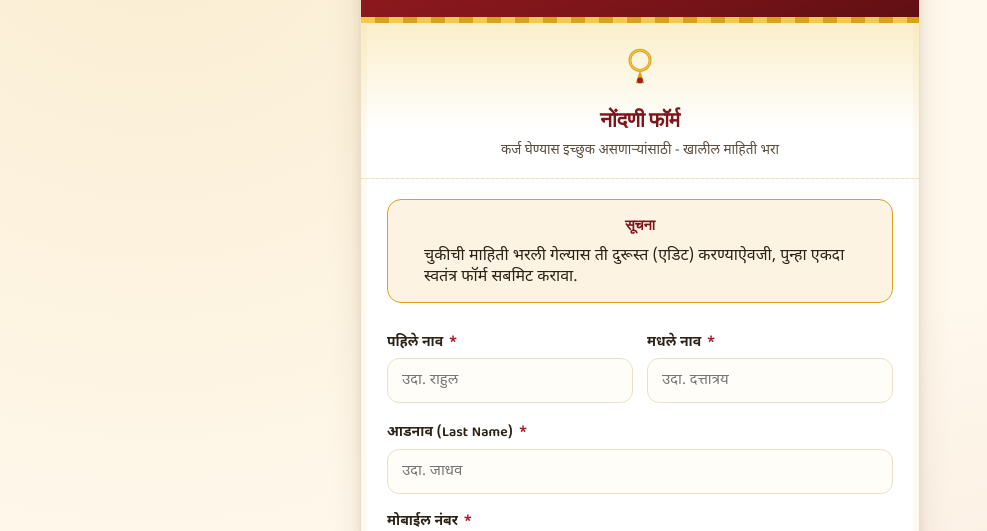
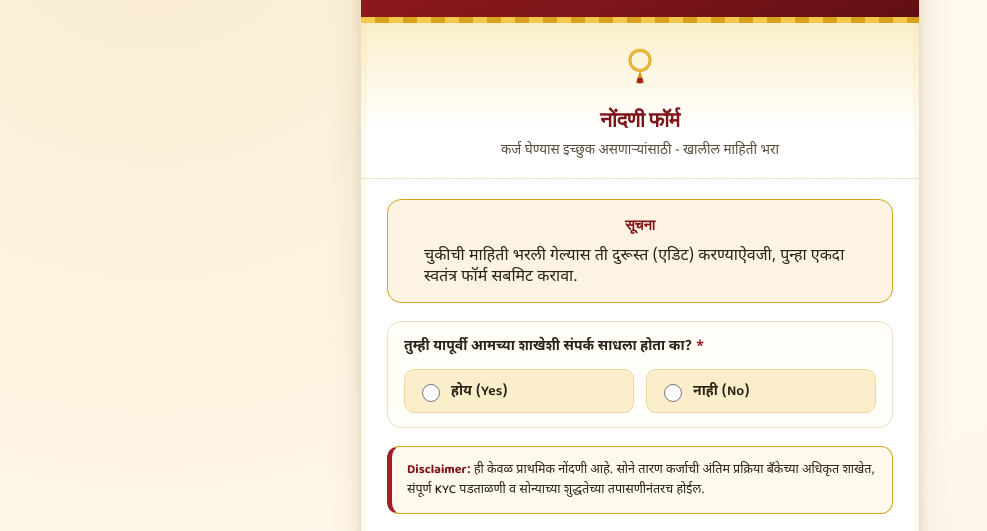
Before and after one commit to ayushwagh1273-max/sonetaran-form, a plain HTML site: page index.html in a window 1280 px wide. Shown: the part 269-800 px from the top of the page, without its empty margins (0-987 px from the left). Drawn offline with Linux system fonts and the light colour scheme.

Commit message:
Update index.html

```diff
--- a/index.html
+++ b/index.html
@@ -7,6 +7,102 @@
 <link rel="preconnect" href="https://fonts.googleapis.com">
 <link href="https://fonts.googleapis.com/css2?family=Baloo+2:wght@500;600;700;800&family=Noto+Sans+Devanagari:wght@400;500;600;700&display=swap" rel="stylesheet">
 <style>
+  /* Previous branch contact question */
+  .previous-contact{
+    margin:18px 26px 4px;
+    background:#FFFDF8;
+    border:1.5px solid var(--line);
+    border-radius:14px;
+    padding:14px 16px;
+  }
+
+  .previous-contact-title{
+    font-size:14px;
+    font-weight:600;
+    color:var(--ink);
+    margin-bottom:12px;
+    line-height:1.5;
+  }
+
+  .yes-no-options{
+    display:flex;
+    gap:12px;
+  }
+
+  .yes-no-option{
+    flex:1;
+    display:flex;
+    align-items:center;
+    gap:8px;
+    background:var(--gold-pale);
+    border:1px solid #ecd8a2;
+    border-radius:10px;
+    padding:10px 12px;
+    cursor:pointer;
+    font-size:14px;
+    font-weight:600;
+  }
+
+  .yes-no-option input{
+    width:18px;
+    height:18px;
+    accent-color:var(--maroon);
+    cursor:pointer;
+  }
+
+  .reason-wrap{
+    display:none;
+    margin-top:12px;
+  }
+
+  .reason-wrap.show{
+    display:block;
+  }
+
+  .reason-wrap label{
+    display:block;
+    font-size:13.5px;
+    font-weight:600;
+    color:var(--ink);
+    margin-bottom:6px;
+  }
+
+  .reason-wrap textarea{
+    width:100%;
+    min-height:85px;
+    resize:vertical;
+    padding:11px 12px;
+    border-radius:10px;
+    border:1.5px solid var(--line);
+    background:#fffdf8;
+    font-family:inherit;
+    font-size:14px;
+    color:var(--ink);
+    outline:none;
+  }
+
+  .reason-wrap textarea:focus{
+    border-color:var(--gold);
+    box-shadow:0 0 0 4px rgba(216,162,29,0.15);
+    background:#fff;
+  }
+
+  /* Disclaimer */
+  .disclaimer{
+    margin:18px 26px 4px;
+    background:#FFF8EC;
+    border:1.5px solid var(--gold);
+    border-left:5px solid var(--maroon);
+    border-radius:12px;
+    padding:13px 15px;
+    font-size:12.5px;
+    line-height:1.6;
+    color:var(--ink);
+  }
+
+  .disclaimer strong{
+    color:var(--maroon-dark);
+  }
   :root{
     --maroon: #A31E24;
     --maroon-dark: #7d151a;
@@ -553,6 +649,57 @@
         चुकीची माहिती भरली गेल्यास ती दुरूस्त (एडिट) करण्याऐवजी, पुन्हा एकदा स्वतंत्र फॉर्म सबमिट करावा.
       </ol>
     </div>
+    <!-- मागील शाखा संपर्काची माहिती -->
+<div class="previous-contact">
+
+  <div class="previous-contact-title">
+    तुम्ही यापूर्वी आमच्या शाखेशी संपर्क साधला होता का?
+    <span style="color:var(--maroon);">*</span>
+  </div>
+
+  <div class="yes-no-options">
+
+    <label class="yes-no-option">
+      <input type="radio"
+             name="previousContact"
+             value="होय"
+             id="previousYes">
+      <span>होय (Yes)</span>
+    </label>
+
+    <label class="yes-no-option">
+      <input type="radio"
+             name="previousContact"
+             value="नाही"
+             id="previousNo">
+      <span>नाही (No)</span>
+    </label>
+
+  </div>
+
+  <!-- होय निवडल्यानंतर दिसणारा कारणाचा बॉक्स -->
+  <div class="reason-wrap" id="reasonWrap">
+
+    <label for="loanReason">
+      कर्ज मिळाले नसल्यास कारण नमूद करा
+    </label>
+
+    <textarea
+      id="loanReason"
+      name="loanReason"
+      placeholder="कर्ज न मिळण्याचे कारण येथे लिहा..."></textarea>
+
+  </div>
+
+</div>
+
+<!-- Disclaimer -->
+<div class="disclaimer">
+  <strong>Disclaimer:</strong>
+  ही केवळ प्राथमिक नोंदणी आहे. सोने तारण कर्जाची अंतिम प्रक्रिया
+  बँकेच्या अधिकृत शाखेत, संपूर्ण KYC पडताळणी व सोन्याच्या शुद्धतेच्या
+  तपासणीनंतरच होईल.
+</div>
 
     <form id="goldLoanForm" novalidate>
       <div class="row2">
@@ -681,6 +828,24 @@
 </form>
 
 <script>
+  // मागील शाखा संपर्क - कारणाचा बॉक्स दाखवणे / लपवणे
+const previousYes = document.getElementById("previousYes");
+const previousNo = document.getElementById("previousNo");
+const reasonWrap = document.getElementById("reasonWrap");
+const loanReason = document.getElementById("loanReason");
+
+previousYes.addEventListener("change", function () {
+  if (this.checked) {
+    reasonWrap.classList.add("show");
+  }
+});
+
+previousNo.addEventListener("change", function () {
+  if (this.checked) {
+    reasonWrap.classList.remove("show");
+    loanReason.value = "";
+  }
+});
 /* ===== Taluka -> Village data for Ahilyanagar (Ahmednagar) district =====
    Source: village lists compiled from publicly available taluka records.
    Some talukas (esp. Rahata, Pathardi, Parner) have very large real village
```
